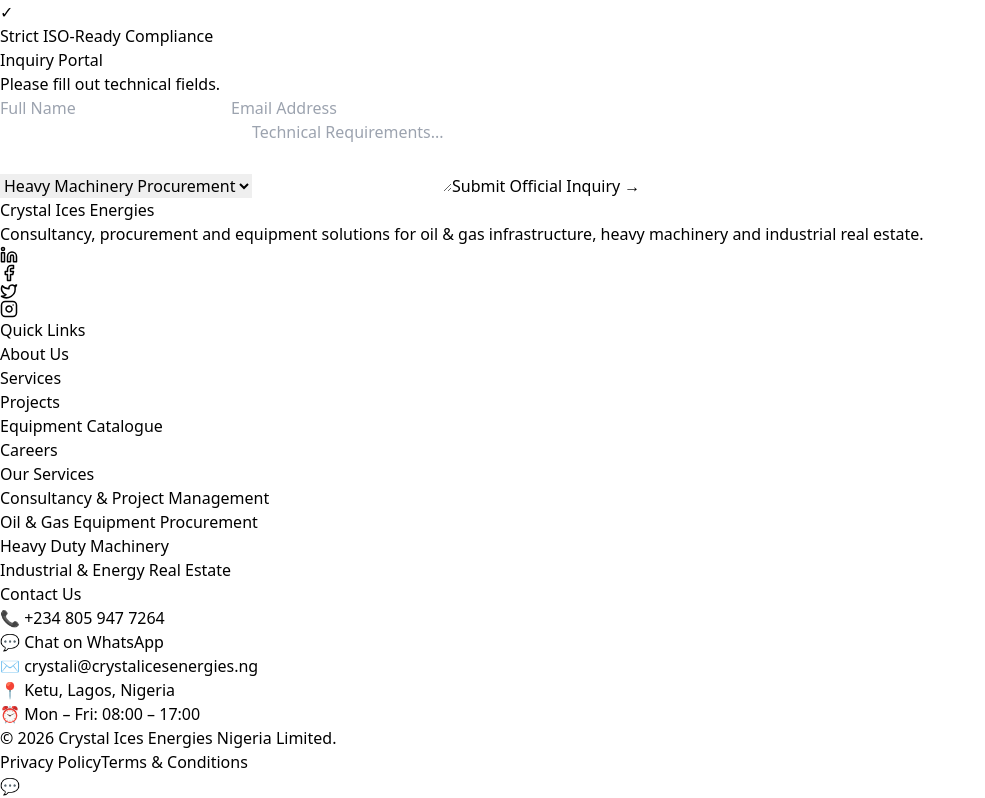
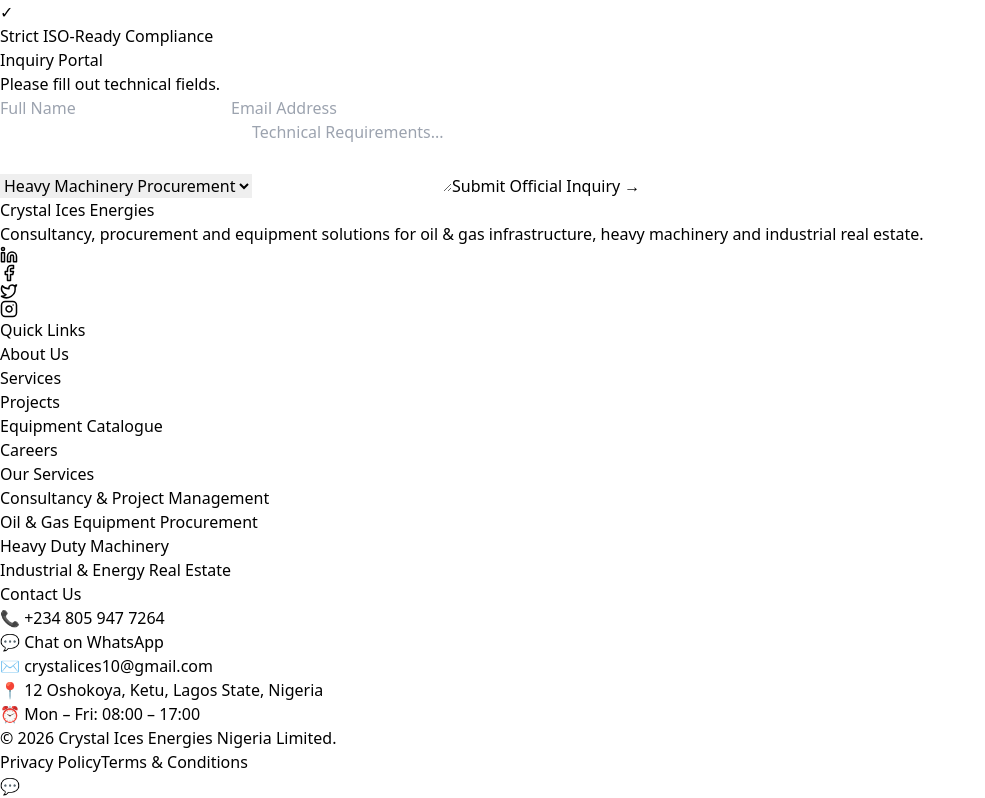
Before and after one commit to Amfad554/Crystal-Ices, a React (Vite) app in the folder CrystalFrontend/Crystal_ices/: page / in a window 1280 px wide. Shown: the part 8643-9441 px from the top of the page, without its empty margins (0-985 px from the left). Built offline with nearby package versions, Linux system fonts and the light colour scheme.

Commit message:
added address to footer and changed email name

```diff
--- a/CrystalFrontend/Crystal_ices/src/Shared/Footer.jsx
+++ b/CrystalFrontend/Crystal_ices/src/Shared/Footer.jsx
@@ -87,8 +87,8 @@
                   <span className="text-lg">💬</span> Chat on WhatsApp
                 </a>
               </li>
-              <li className="break-all">✉️ crystali@crystalicesenergies.ng</li>
-              <li>📍 Ketu, Lagos, Nigeria</li>
+              <li className="break-all">✉️ crystalices10@gmail.com</li>
+              <li>📍 12 Oshokoya, Ketu, Lagos State, Nigeria</li>
               <li>⏰ Mon – Fri: 08:00 – 17:00</li>
             </ul>
           </div>
```
